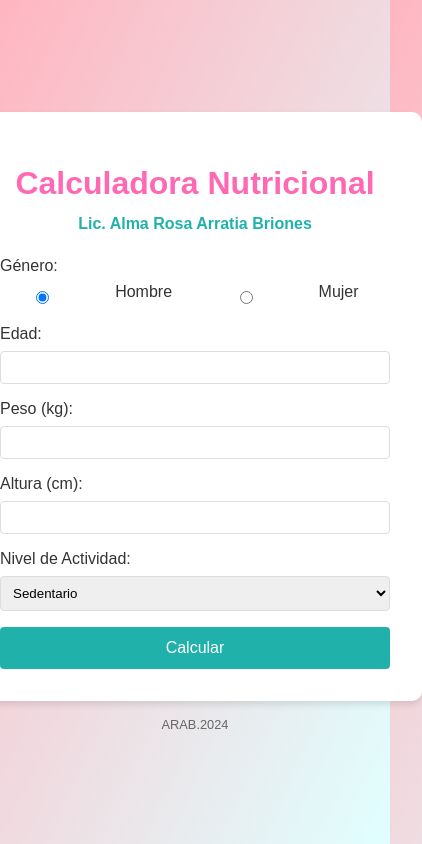
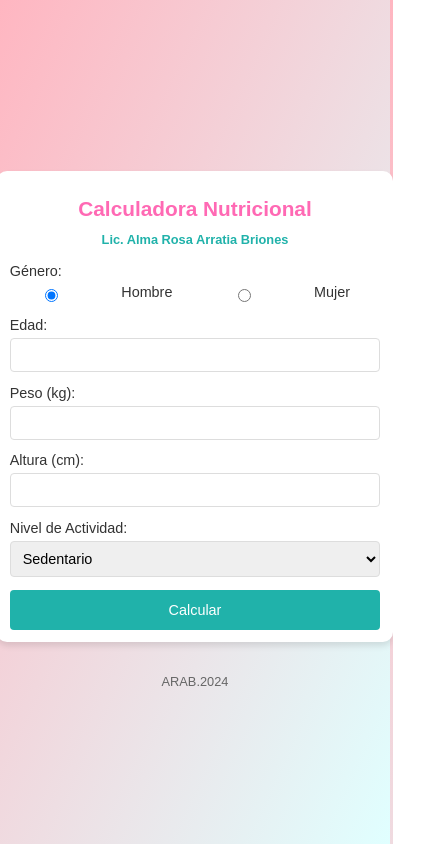
Before and after one commit to LIAR85/nutricional, a plain HTML site: page index.html in a window 390 px wide. Shown: the whole page, 422 px wide, since content can reach past the window. Drawn offline with Linux system fonts and the light colour scheme.

Commit message:
Update CSS for iPhone responsiveness

```diff
--- a/styles.css
+++ b/styles.css
@@ -12,34 +12,37 @@ body {
 
 .container {
   background-color: white;
-  padding: 2rem;
+  padding: 1rem;
   border-radius: 10px;
   box-shadow: 0 4px 6px rgba(0, 0, 0, 0.1);
+  width: 90%;
   max-width: 400px;
-  width: 100%;
+  margin: 1rem;
 }
 
 h1 {
   color: #ff69b4;
   text-align: center;
   margin-bottom: 0.5rem;
+  font-size: 1.5rem;
 }
 
 h2 {
   color: #20b2aa;
   text-align: center;
-  font-size: 1rem;
-  margin-bottom: 1.5rem;
+  font-size: 0.9rem;
+  margin-bottom: 1rem;
 }
 
 .form-group {
-  margin-bottom: 1rem;
+  margin-bottom: 0.8rem;
 }
 
 label {
   display: block;
-  margin-bottom: 0.5rem;
+  margin-bottom: 0.3rem;
   color: #333;
+  font-size: 0.9rem;
 }
 
 input[type="number"],
@@ -49,6 +52,7 @@ select {
   border: 1px solid #ddd;
   border-radius: 4px;
   box-sizing: border-box;
+  font-size: 0.9rem;
 }
 
 .radio-group {
@@ -73,15 +77,17 @@ button:hover {
 }
 
 #result {
-  margin-top: 1.5rem;
-  padding: 1rem;
+  margin-top: 1rem;
+  padding: 0.8rem;
   background-color: #f0fff0;
   border-radius: 4px;
+  font-size: 0.9rem;
 }
 
 #result h3 {
   color: #ff69b4;
   margin-top: 0;
+  font-size: 1rem;
 }
 
 .hidden {
@@ -93,3 +99,24 @@ footer {
   color: #666;
   font-size: 0.8rem;
 }
+
+@media (max-width: 480px) {
+  .container {
+    width: 95%;
+    padding: 0.8rem;
+  }
+
+  h1 {
+    font-size: 1.3rem;
+  }
+
+  h2 {
+    font-size: 0.8rem;
+  }
+
+  input[type="number"],
+  select,
+  button {
+    font-size: 0.9rem;
+  }
+}
```
